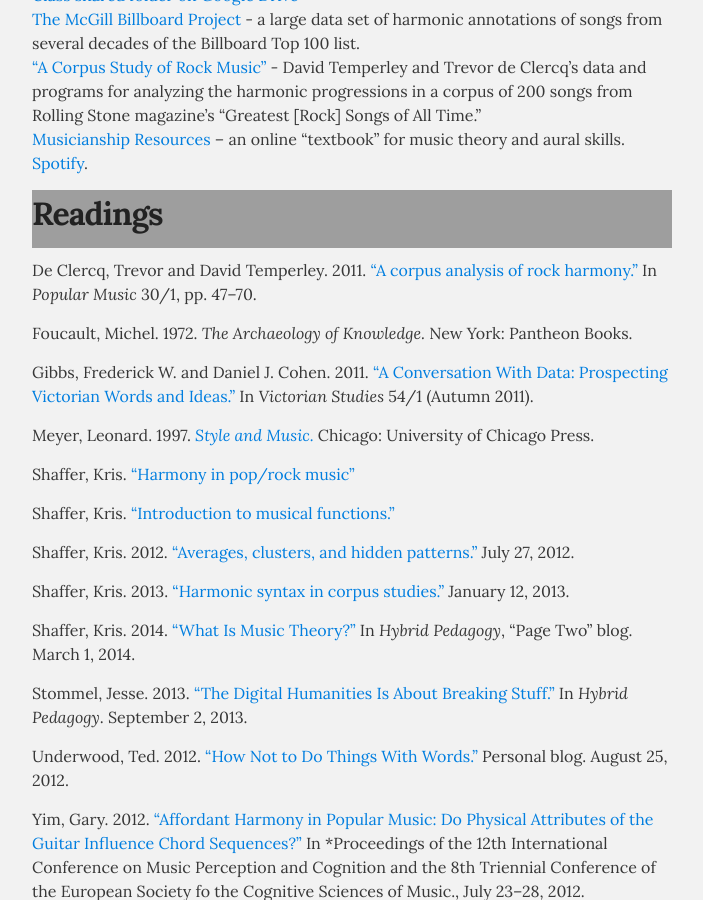
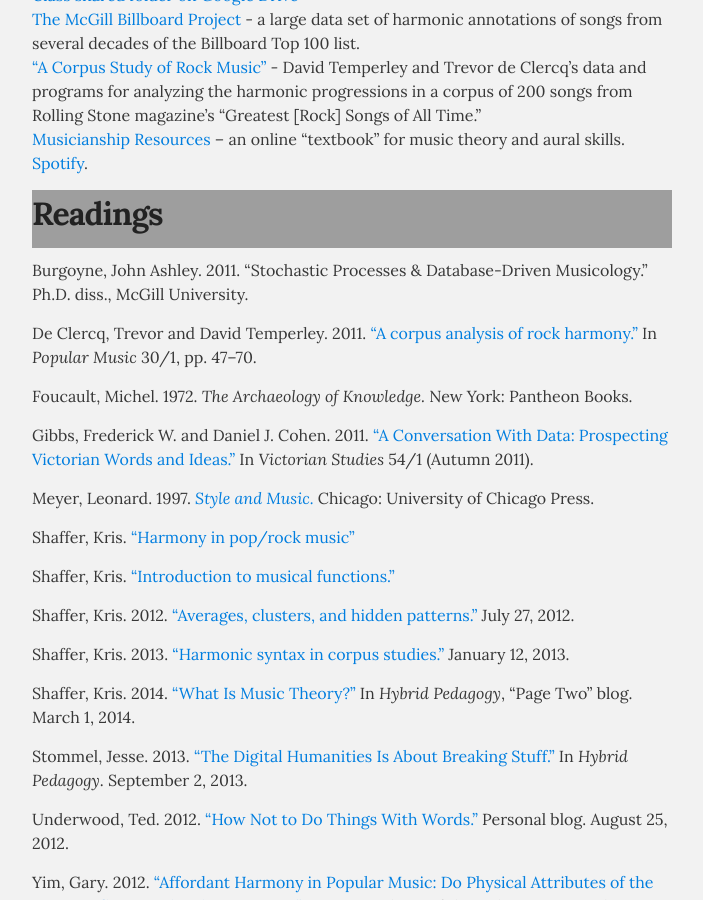
Before and after one commit to kshaffer/corpusmusic, a Jekyll site: the page built from readings.md, in a window 1280 px wide and 900 px high, scrolled down 589 px. Shown: the whole window, without its empty margins (288-991 px from the left). Built offline with Jekyll 4.4.1, drawn with Linux system fonts in a browser that asks for light colours; Markdown is read by kramdown in place of the engine named in the settings.

Commit message:
added resource

```diff
--- a/readings.md
+++ b/readings.md
@@ -23,6 +23,8 @@ Ted Underwood: [@Ted_Underwood](http://twitter.com/ted_underwood)
 
 
 ## Readings ##
+
+Burgoyne, John Ashley. 2011. "Stochastic Processes & Database-Driven Musicology." Ph.D. diss., McGill University.
 
 De Clercq, Trevor and David Temperley. 2011. ["A corpus analysis of rock harmony."](http://dx.doi.org/10.1017/S026114301000067X) In *Popular Music* 30/1, pp. 47–70.
 
```
